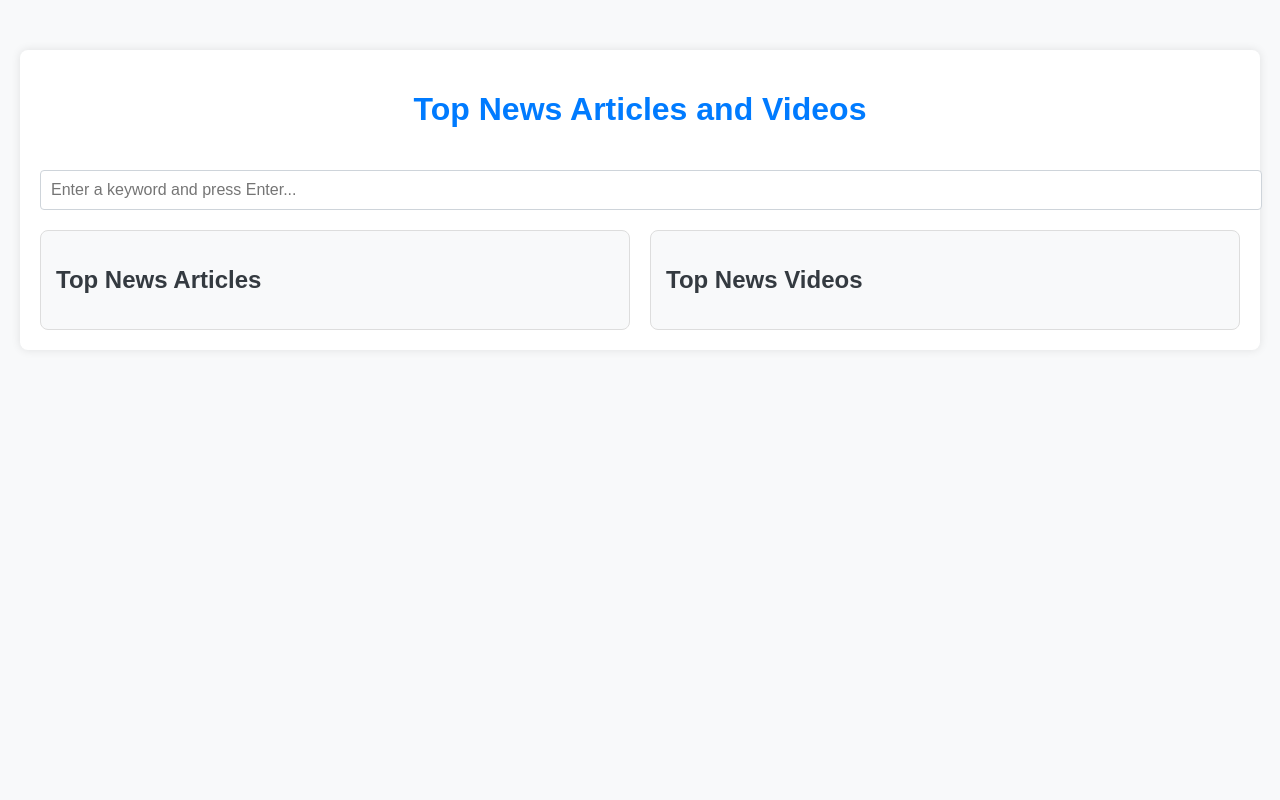
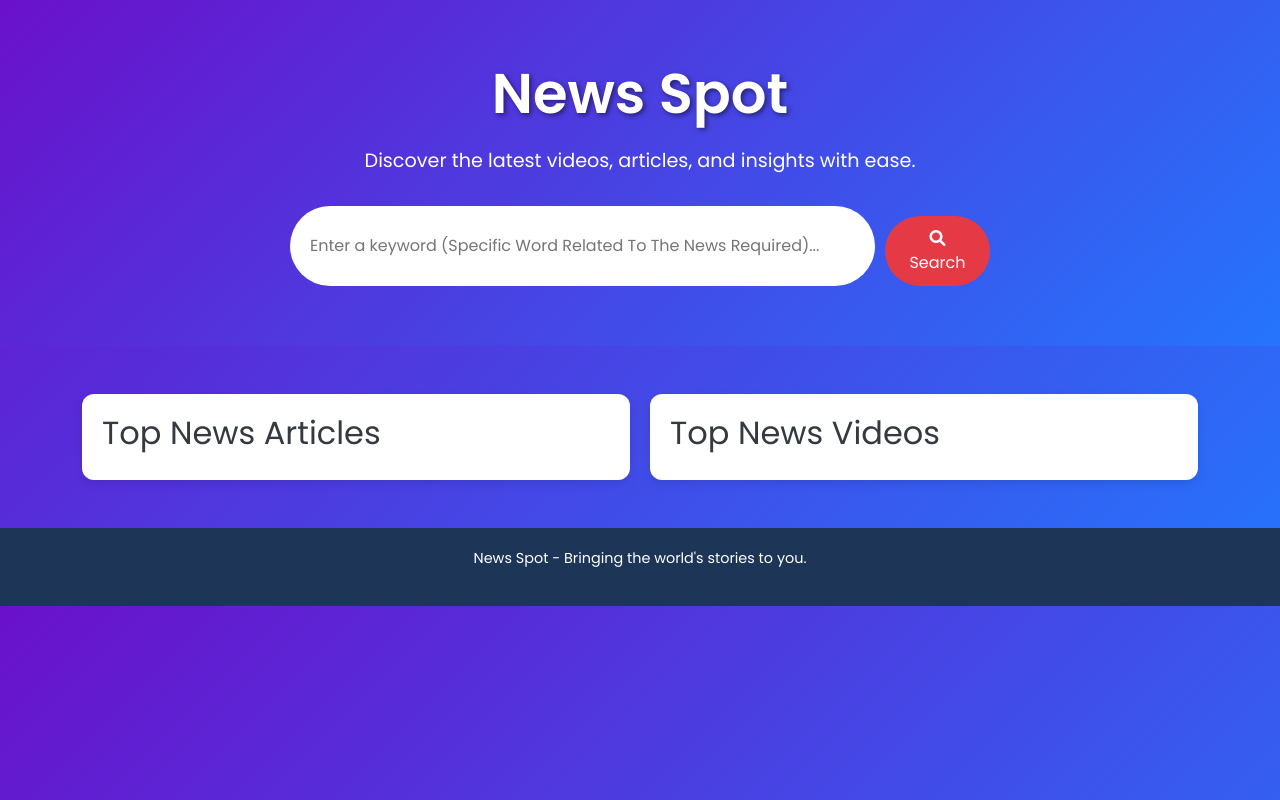
Before and after one commit to ChiragB6/News-Spot, a Flask app: page / in a window 1280 px wide. Run offline with Flask 2, Linux system fonts and the light colour scheme.

Commit message:
Update index.html

```diff
--- a/templates/index.html
+++ b/templates/index.html
@@ -1,106 +1,225 @@
 <!DOCTYPE html>
 <html lang="en">
+
 <head>
     <meta charset="UTF-8">
     <meta name="viewport" content="width=device-width, initial-scale=1.0">
-    <title>Top News Articles and Videos</title>
+    <title>News Spot</title>
+    <link href="https://cdn.jsdelivr.net/npm/bootstrap@5.3.0-alpha1/dist/css/bootstrap.min.css" rel="stylesheet">
+    <link rel="stylesheet" href="https://cdnjs.cloudflare.com/ajax/libs/font-awesome/6.0.0/css/all.min.css">
     <style>
+        @import url('https://fonts.googleapis.com/css2?family=Poppins:wght@300;400;600&display=swap');
+
         body {
-            font-family: Arial, sans-serif;
+            font-family: 'Poppins', sans-serif;
             margin: 0;
             padding: 0;
-            background-color: #f8f9fa;
-            color: #343a40;
+            background: linear-gradient(135deg, #6a11cb 0%, #2575fc 100%);
+            color: white;
+            overflow-x: hidden;
         }
 
-        .container {
-            max-width: 1200px;
-            margin: 50px auto;
-            padding: 20px;
-            background-color: #ffffff;
-            box-shadow: 0px 0px 10px rgba(0, 0, 0, 0.1);
-            border-radius: 8px;
+        .hero {
+            text-align: center;
+            padding: 60px 20px;
+            background: linear-gradient(135deg, #6a11cb 0%, #2575fc 100%);
+            color: white;
         }
 
-        h1 {
-            text-align: center;
-            color: #007BFF;
+        .hero h1 {
+            font-size: 3.5rem;
+            font-weight: bold;
+            margin-bottom: 20px;
+            text-shadow: 2px 2px 5px rgba(0, 0, 0, 0.5);
         }
 
-        input[type="text"] {
+        .hero p {
+            font-size: 1.2rem;
+            margin-bottom: 30px;
+        }
+
+        .search-bar {
+            max-width: 700px;
+            margin: 0 auto;
+            display: flex;
+            gap: 10px;
+        }
+
+        .search-bar input {
+            border-radius: 50px;
+            padding: 10px 20px;
+            border: none;
+            outline: none;
             width: 100%;
-            padding: 10px;
-            margin: 20px 0;
-            font-size: 16px;
-            border: 1px solid #ced4da;
-            border-radius: 4px;
+        }
+
+        .btn-custom {
+            background: #e63946;
+            color: white;
+            border-radius: 50px;
+            padding: 10px 20px;
+        }
+
+        .btn-custom:hover {
+            background: #d62828;
+        }
+
+        .section-title {
+            font-size: 2rem;
+            text-align: center;
+            margin-bottom: 40px;
+            text-shadow: 1px 1px 3px rgba(0, 0, 0, 0.3);
+        }
+
+        .video-card,
+        .article-card {
+            background: white;
+            color: black;
+            border-radius: 15px;
+            overflow: hidden;
+            box-shadow: 0 4px 10px rgba(0, 0, 0, 0.3);
+            transition: transform 0.3s;
+        }
+
+        .video-card:hover,
+        .article-card:hover {
+            transform: scale(1.05);
+        }
+
+        .video-card img,
+        .article-card img {
+            width: 100%;
+            display: block;
+        }
+
+        .card-content {
+            padding: 20px;
+            background: rgba(255, 255, 255, 0.8);
+            border-radius: 0 0 15px 15px;
+        }
+
+        .card-content h5 {
+            font-size: 1.2rem;
+            margin-bottom: 10px;
+        }
+
+        .card-content p {
+            font-size: 0.9rem;
+            margin-bottom: 20px;
         }
 
         .results-container {
             display: flex;
             gap: 20px;
+            flex-wrap: wrap;
         }
 
-        .articles, .videos {
+        .articles,
+        .videos {
             flex: 1;
-            background-color: #f8f9fa;
-            padding: 15px;
-            border: 1px solid #ddd;
-            border-radius: 8px;
+            background: #fff;
+            padding: 20px;
+            border-radius: 12px;
+            box-shadow: 0 4px 8px rgba(0, 0, 0, 0.1);
+            color: #343a40;
+            transition: transform 0.3s;
+        }
+
+        .articles:hover,
+        .videos:hover {
+            transform: translateY(-10px);
         }
 
         .results h2 {
             color: #495057;
-            border-bottom: 2px solid #007BFF;
+            border-bottom: 3px solid #6a11cb;
             padding-bottom: 10px;
             margin-bottom: 15px;
         }
 
-        .result-item {
-            margin-bottom: 15px;
+        .no-results {
+            text-align: center;
+            color: #6c757d;
+            font-style: italic;
         }
 
-        .result-item a {
-            text-decoration: none;
-            color: #007BFF;
-            font-size: 18px;
+        footer {
+            background: #1d3557;
+            padding: 20px 0;
+            text-align: center;
+            color: white;
+            font-size: 0.9rem;
+        }
+
+        button {
+            padding: 10px 20px;
+            margin-top: 10px;
+            font-size: 14px;
+            color: #fff;
+            background: linear-gradient(135deg, #6a11cb 0%, #2575fc 100%);
+            border: none;
+            border-radius: 6px;
+            cursor: pointer;
+            transition: background 0.3s;
+        }
+
+        button:hover {
+            background: linear-gradient(135deg, #2575fc 0%, #6a11cb 100%);
+        }
+
+        /* Summary Box */
+        .summary-box {
+            display: none;
+            background: #f8f9fa;
+            border: 1px solid #ced4da;
+            padding: 15px;
+            border-radius: 6px;
+            position: relative;
+            z-index: 10;
+            width: calc(100% - 40px); /* Same width as the articles box */
+            margin-top: 10px;
+            color: #495057;
+        }
+
+        .summary-box h4 {
+            margin-bottom: 10px;
+            color: #6a11cb;
+        }
+
+        .close-summary {
+            position: absolute;
+            top: 5px;
+            right: 5px;
+            cursor: pointer;
+            color: #6a11cb;
             font-weight: bold;
         }
 
-        .result-item a:hover {
-            text-decoration: underline;
-        }
-
-        .result-item p {
-            margin: 5px 0;
-            color: #6c757d;
-        }
-
-        button {
-            padding: 8px 16px;
-            margin-top: 10px;
-            font-size: 14px;
-            color: #fff;
-            background-color: #007BFF;
-            border: none;
-            border-radius: 4px;
-            cursor: pointer;
-        }
-
-        button:hover {
-            background-color: #0056b3;
-        }
     </style>
 </head>
+
 <body>
-    <div class="container">
-        <h1>Top News Articles and Videos</h1>
-        <input type="text" id="searchBar" placeholder="Enter a keyword and press Enter..." />
+
+    <!-- Hero Section -->
+    <div class="hero">
+        <h1>News Spot</h1>
+        <p>Discover the latest videos, articles, and insights with ease.</p>
+        <div class="search-bar">
+            <input type="text" id="searchBar" placeholder="Enter a keyword (Specific Word Related To The News Required)..." />
+            <button class="btn btn-custom" onclick="triggerSearch()"><i class="fas fa-search"></i> Search</button>
+        </div>
+    </div>
+
+    <!-- Results Section -->
+    <div class="container my-5">
         <div class="results-container">
+            <!-- Articles Section -->
             <div class="articles">
                 <h2>Top News Articles</h2>
                 <div id="articleResults"></div>
             </div>
+
+            <!-- Videos Section -->
             <div class="videos">
                 <h2>Top News Videos</h2>
                 <div id="videoResults"></div>
@@ -108,14 +227,25 @@
         </div>
     </div>
 
+    <!-- Footer -->
+    <footer>
+        <p>News Spot - Bringing the world's stories to you.</p>
+    </footer>
+
+
     <script>
-        document.getElementById('searchBar').addEventListener('keyup', function (event) {
-            if (event.key === 'Enter') {
-                const query = event.target.value.trim();
+        function triggerSearch() {
+            const searchBar = document.getElementById('searchBar');
+            const query = searchBar.value.trim();
             if (query) {
                 fetchArticles(query);
                 fetchVideos(query);
             }
+        }
+
+        document.getElementById('searchBar').addEventListener('keyup', function (event) {
+            if (event.key === 'Enter') {
+                triggerSearch();
             }
         });
 
@@ -125,15 +255,21 @@
                 .then(data => {
                     const articleResults = document.getElementById('articleResults');
                     articleResults.innerHTML = '';
+                    if (data.length === 0) {
+                        articleResults.innerHTML = '<p class="no-results">No articles found for this query.</p>';
+                        return;
+                    }
                     data.forEach((article, index) => {
                         const articleItem = document.createElement('div');
+                        articleItem.className = 'result-item';
                         const resultContainerId = `summary-result-${index}`;
-                        articleItem.className = 'result-item';
                         articleItem.innerHTML = `
                             <a href="${article.url}" target="_blank">${article.title}</a>
                             <p>${article.description || 'No description available.'}</p>
                             <button onclick="summarizeArticle('${article.url}', '${resultContainerId}')">Summarize</button>
-                            <div id="${resultContainerId}"></div>
+                            <div id="${resultContainerId}" class="summary-box">
+                                <span class="close-summary" onclick="closeSummary('${resultContainerId}')">X</span>
+                            </div>
                         `;
                         articleResults.appendChild(articleItem);
                     });
@@ -148,7 +284,7 @@
                     const videoResults = document.getElementById('videoResults');
                     videoResults.innerHTML = '';
                     if (data.length === 0) {
-                        videoResults.innerHTML = '<p>No videos found for this query.</p>';
+                        videoResults.innerHTML = '<p class="no-results">No videos found for this query.</p>';
                         return;
                     }
                     data.forEach(video => {
@@ -165,7 +301,7 @@
                 })
                 .catch(error => {
                     console.error('Error fetching videos:', error);
-                    document.getElementById('videoResults').innerHTML = '<p>Error fetching videos. Please try again later.</p>';
+                    document.getElementById('videoResults').innerHTML = '<p class="no-results">Error fetching videos. Please try again later.</p>';
                 });
         }
 
@@ -183,12 +319,20 @@
                     } else {
                         const summaryHtml = data.summary.map(sentence => `<p>${sentence}</p>`).join('');
                         resultContainer.innerHTML = `<h4>Summary:</h4>${summaryHtml}`;
+                        resultContainer.style.display = 'block';
                     }
                 })
                 .catch(error => {
                     console.error('Error:', error);
                 });
         }
+
+        function closeSummary(resultContainerId) {
+            const resultContainer = document.getElementById(resultContainerId);
+            resultContainer.style.display = 'none';
+        }
     </script>
+
 </body>
+
 </html>
```
Lines whose indentation alone changed are shown as unchanged.
